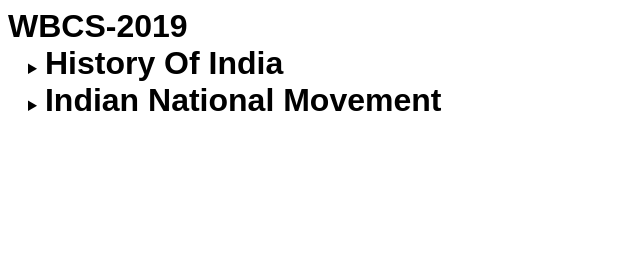
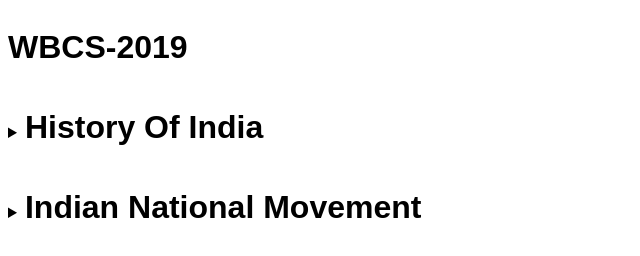
Before and after one commit to Arnab-Banerjee-90/coursera-test, a plain HTML site: page index.html in a window 1280 px wide. Shown: the whole page, without its empty margins (0-640 px from the left). Drawn offline with Linux system fonts and the light colour scheme.

Commit message:
CSS adjust again 3 7th Jul

```diff
--- a/WBCS_2019/style.css
+++ b/WBCS_2019/style.css
@@ -14,15 +14,12 @@
 	color: #33B2FF;
 }
 li tr td th em{
-	font-size: 1.1em;
 }
 img{
 	height: 500px;
 	width:500px;
 }
-details{
-	padding-left: 20px;
-}
+
 details > details{
 	padding-left: 20px;
 }
@@ -30,5 +27,5 @@
 	color: orange;
 }
 h1{
-	display: inline;
+	display: inline-block;
 }
```
